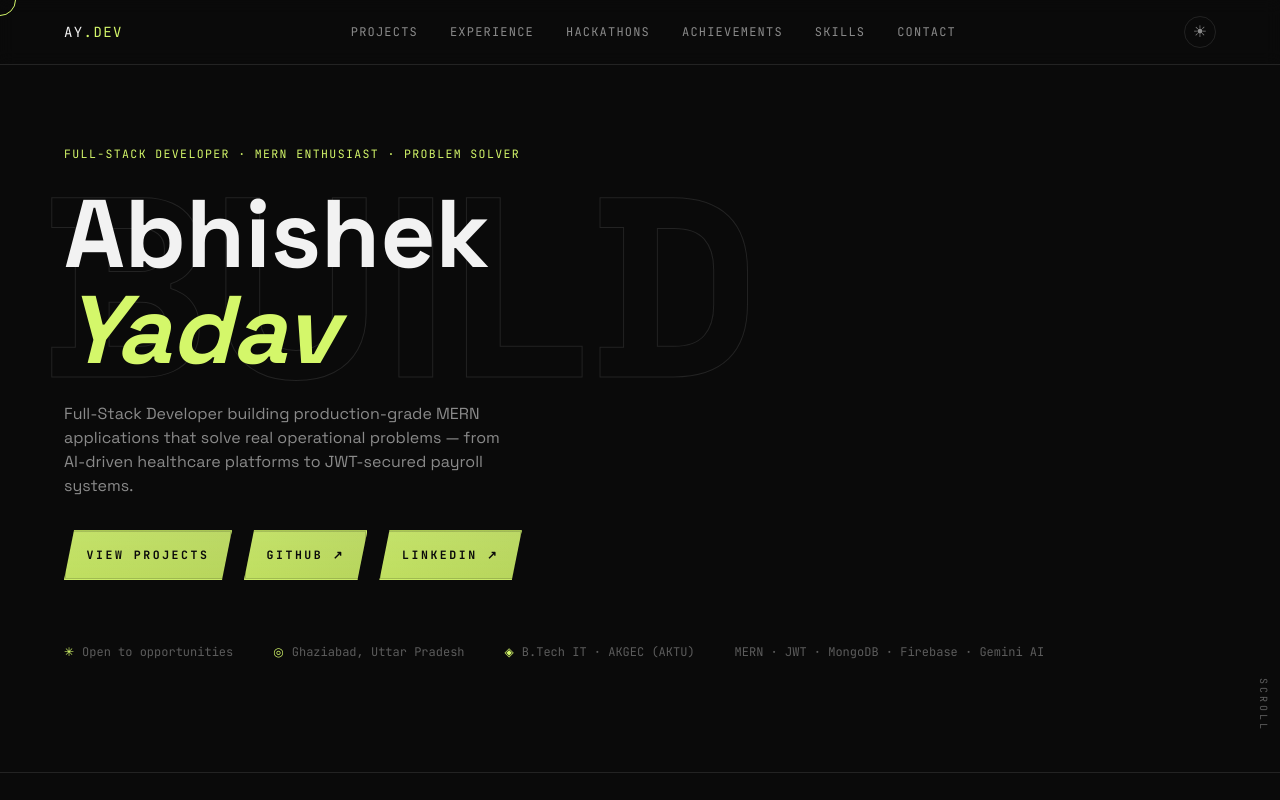
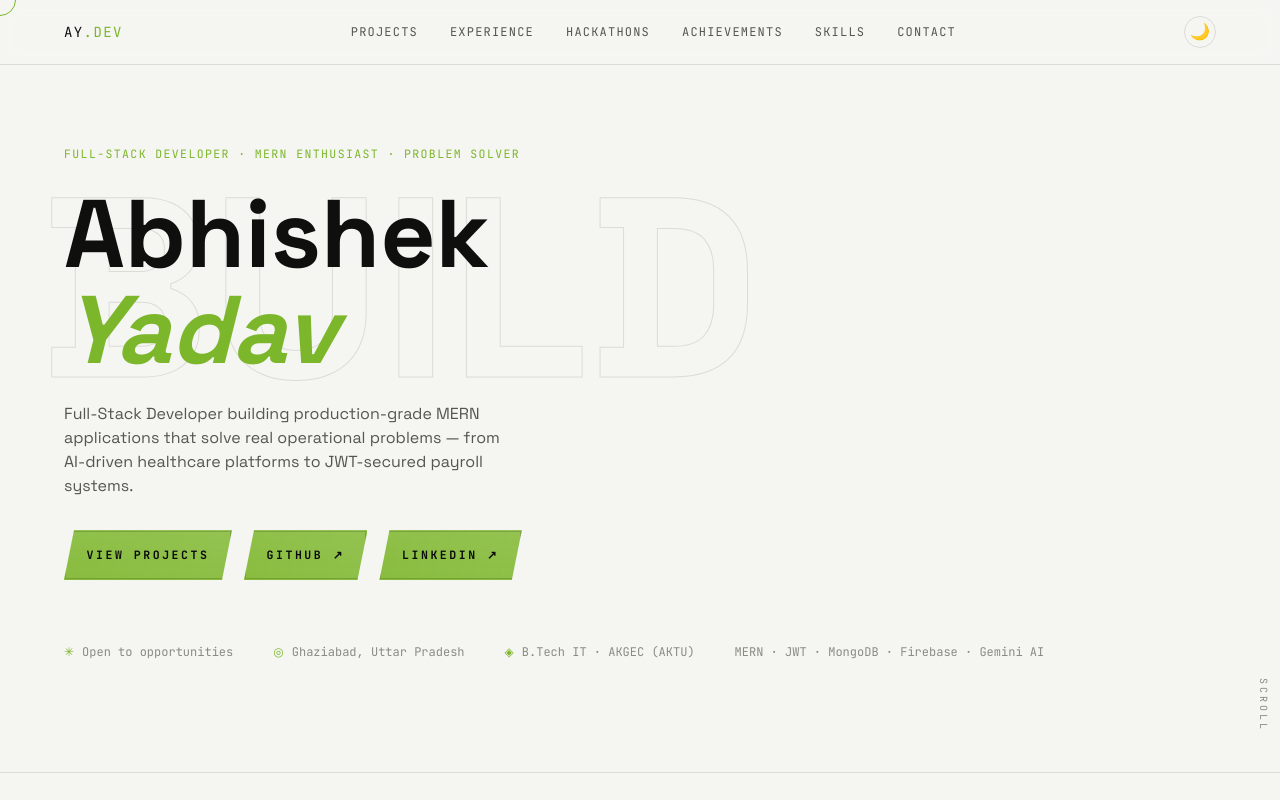
Before and after one commit to abhi4865/Eclipse_jx, a React (Vite) app: page / in a window 1280 px wide. Shown: the top 800 px of the page. Built offline with nearby package versions, Linux system fonts and the light colour scheme.

Commit message:
2.5 fix: correct initial theme return value in getInitialTheme function

```diff
--- a/src/components/Navbar.jsx
+++ b/src/components/Navbar.jsx
@@ -2,10 +2,10 @@ import { useEffect, useState } from 'react'
 import { nav } from '../data'
 
 function getInitialTheme() {
-  if (typeof window === 'undefined') return 'dark'
+  if (typeof window === 'undefined') return 'light'
   const saved = window.localStorage.getItem('theme')
   if (saved === 'light' || saved === 'dark') return saved
-  return 'dark'
+  return 'light'
 }
 
 export default function Navbar() {
```
